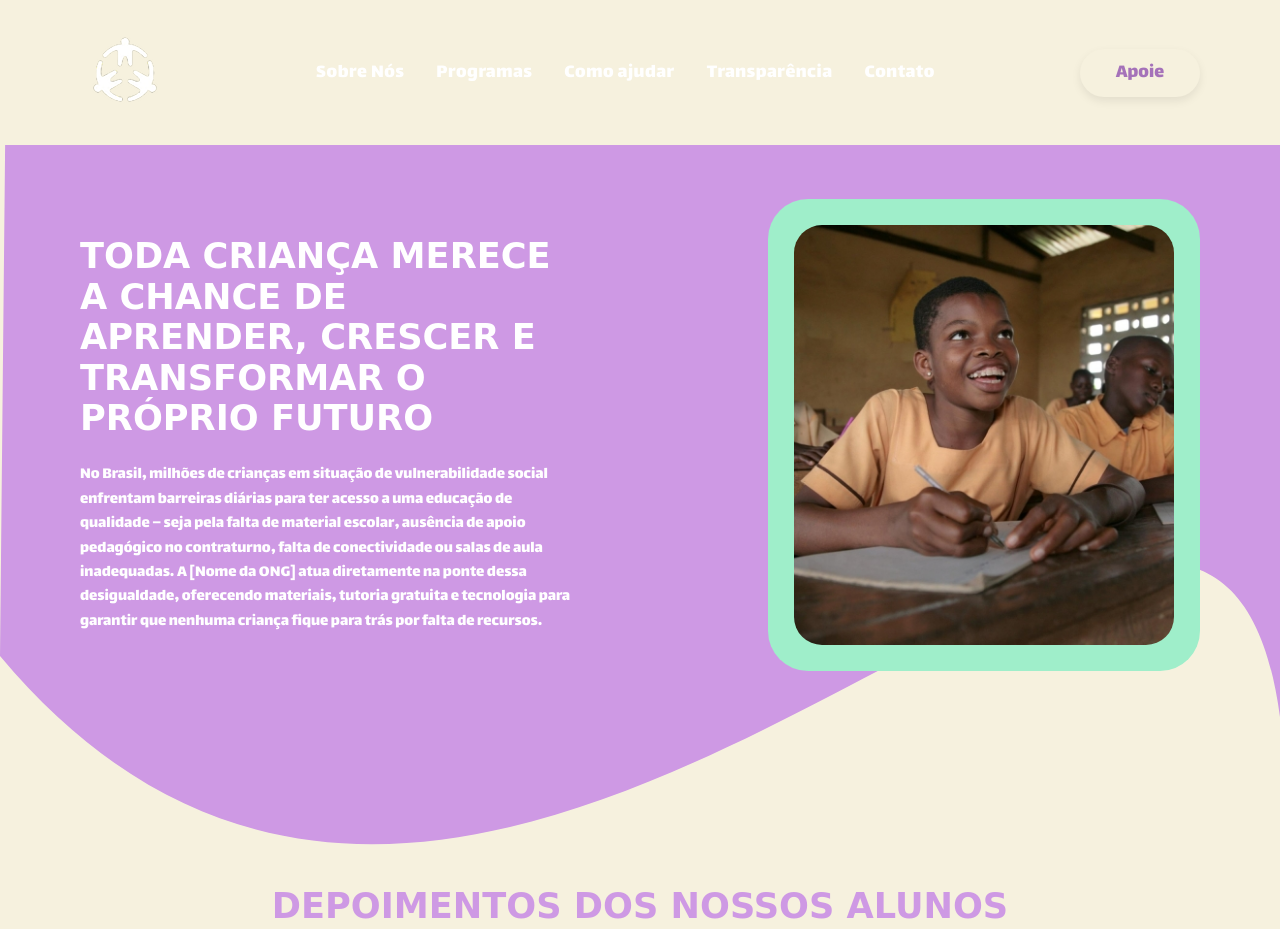
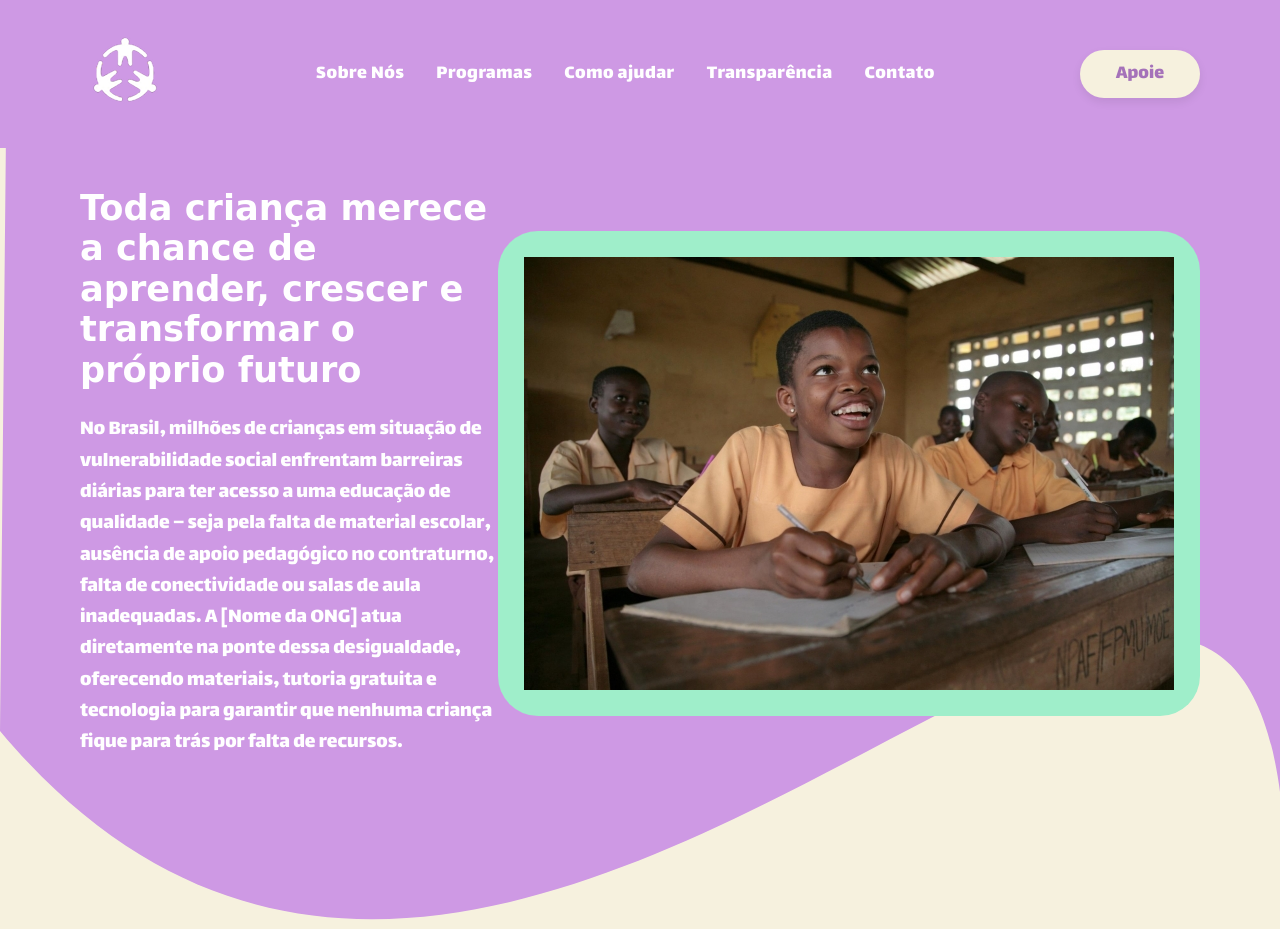
Before and after one commit to Yasmacx/sistema_de_formulario_ong, a plain HTML site: page index.html in a window 1280 px wide. Shown: the top 929 px of the page. Drawn offline with Linux system fonts and the light colour scheme; a web font is replaced by a local one.

Commit message:
home feita

```diff
--- a/css/home.css
+++ b/css/home.css
@@ -1,31 +1,56 @@
-/* Importação das fontes solicitadas */
+/* ==========================================================================
+   ÍNDICE
+   --------------------------------------------------------------------------
+   0. Importação de fontes
+   1. Variáveis (cores e fontes)
+   2. Reset e estilos globais
+   3. Cabeçalho / Menu de navegação
+   4. Seção Hero (apresentação)
+   5. Seção de Depoimentos
+   6. Responsividade (tablet / mobile)
+   ========================================================================== */
+
+
+/* ==========================================================================
+   0. IMPORTAÇÃO DE FONTES
+   Carrega do Google Fonts: Climate Crisis (títulos) e Lalezar (textos).
+   ========================================================================== */
 @import url('https://fonts.googleapis.com/css2?family=Climate+Crisis&family=Lalezar&display=swap');
 
-/* ==========================================
-   1. VARIÁVEIS DE CORES E FONTES
-   ========================================== */
+
+/* ==========================================================================
+   1. VARIÁVEIS
+   Centraliza as cores e fontes do site. Para mudar uma cor em todo o site,
+   basta alterar aqui.
+   ========================================================================== */
 :root {
-    --purple-main: #CE99E4;      /* Roxo dos vetores */
-    --cream-bg: #F6F1DE;        /* Fundo geral bege/creme */
-    --mint-green: #9FEECA;      /* Verde menta das molduras e cards */
-    --purple-dark: #A572B9;     /* Roxo das bordas e texto dos cards */
+    /* Cores */
+    --purple-main: #CE99E4;   /* Roxo dos vetores, topo e títulos */
+    --cream-bg: #F6F1DE;      /* Fundo geral bege/creme */
+    --mint-green: #9FEECA;    /* Verde menta das molduras e cards */
+    --purple-dark: #A572B9;   /* Roxo das bordas e texto dos cards */
     --white: #FFFFFF;
 
-    --font-heading: 'Climate Crisis', cursive, sans-serif;
-    --font-body: 'Lalezar', cursive, sans-serif;
+    /* Fontes */
+    --font-heading: 'Climate Crisis', cursive, sans-serif;  /* Títulos */
+    --font-body: 'Lalezar', cursive, sans-serif;            /* Textos */
 }
 
+
+/* ==========================================================================
+   2. RESET E ESTILOS GLOBAIS
+   ========================================================================== */
+
+/* Remove margens/paddings padrão e faz o tamanho dos elementos
+   incluir padding e borda (facilita os cálculos de layout). */
 * {
     margin: 0;
     padding: 0;
     box-sizing: border-box;
 }
 
-/*rodape na cor certa */
-footer, .main-footer, .footer-container {
-    background-color: #CE99E4 !important;
-}
-/* Fundo Geral da Página em #F6F1DE */
+/* Fundo creme da página, fonte padrão, texto branco e
+   sem rolagem horizontal. */
 body {
     font-family: var(--font-body);
     background-color: var(--cream-bg);
@@ -33,28 +58,48 @@ body {
     overflow-x: hidden;
 }
 
-/* ==========================================
-   2. CABEÇALHO / HEADER
-   ========================================== */
-.main-header {
+
+/* ==========================================================================
+   3. CABEÇALHO / MENU DE NAVEGAÇÃO
+   ========================================================================== */
+
+/* Barra do topo: fundo roxo, logo à esquerda e menu à direita (flex).
+   O !important garante que o roxo prevaleça sobre outros estilos. */
+.main-header,
+header {
+    background-color: #CE99E4 !important;
     display: flex;
     justify-content: space-between;
     align-items: center;
     padding: 30px 80px;
+    width: 100%;
+}
+
+/* Mantém o cabeçalho acima das outras camadas da página. */
+.main-header {
     position: relative;
     z-index: 10;
 }
 
+/* Garante o fundo roxo também em .top-bar e .hero-wrapper. */
+.top-bar,
+.hero-wrapper {
+    background-color: #CE99E4 !important;
+}
+
+/* Logo: altura fixa e largura proporcional. */
 .logo img {
     height: 50px;
     width: auto;
 }
 
+/* Lista de links do menu: lado a lado com espaçamento. */
 .nav-links {
     display: flex;
     gap: 32px;
 }
 
+/* Links do menu: brancos, sem sublinhado, com leve transição. */
 .nav-links a {
     color: var(--white);
     text-decoration: none;
@@ -64,11 +109,21 @@ body {
     transition: opacity 0.2s ease;
 }
 
+/* Efeito ao passar o mouse: link fica levemente transparente. */
 .nav-links a:hover {
     opacity: 0.85;
 }
 
-/* Botão Apoie */
+/* Força links dentro do cabeçalho a ficarem brancos (!important). */
+.main-header .nav-links a,
+.main-header a {
+    color: #FFFFFF !important;
+    font-family: 'Lalezar', cursive, sans-serif;
+    font-size: 1.25rem;
+    text-decoration: none;
+}
+
+/* Botão "Apoie" (estilo base): pílula creme com texto roxo. */
 .btn-apoie {
     background-color: var(--cream-bg);
     color: var(--purple-dark);
@@ -81,92 +136,110 @@ body {
     transition: transform 0.2s ease;
 }
 
+/* Efeito ao passar o mouse: botão cresce levemente. */
 .btn-apoie:hover {
     transform: scale(1.05);
-}/* ==========================================
-   3. HERO SECTION (COM VECTOR 3.SVG NO FUNDO)
-   ========================================== */
+}
+
+/* Botão "Apoie" dentro do cabeçalho: garante fundo creme e texto roxo,
+   mesmo com a regra de links brancos acima. */
+.main-header .btn-apoie {
+    background-color: #F6F1DE !important;
+    color: #A572B9 !important;
+    padding: 8px 36px;
+    border-radius: 25px;
+    font-family: 'Lalezar', cursive, sans-serif;
+    font-size: 1.25rem;
+    text-decoration: none;
+    box-shadow: 0 4px 10px rgba(0, 0, 0, 0.08);
+}
+
+
+/* ==========================================================================
+   4. SEÇÃO HERO (apresentação principal)
+   Texto à esquerda e imagem à direita, com o Vector 3.svg no rodapé.
+   ========================================================================== */
+
+/* Container da seção: layout em linha (texto + imagem), fundo creme
+   e o vetor decorativo (Vector 3) colado na parte de baixo. */
 .hero-section {
     display: flex;
     align-items: center;
     justify-content: space-between;
-    padding: 20px 80px 140px 80px;
-    position: relative;
-
-}
-    .hero-section  {
-    background-color: var(--cream-bg);
-    padding: 40px 80px 160px 80px;
+    padding: 40px 80px 160px 80px;  /* espaço extra embaixo para o vetor */
     position: relative;
     min-height: 700px;
+    background-color: var(--cream-bg);
 
-    /* VETOR 5 NO RODAPÉ DA SEÇÃO DE DEPOIMENTOS */
+    /* Vetor 3 no rodapé da seção hero */
     background-image: url('../imagens/Vector\ 3.svg');
     background-repeat: no-repeat;
     background-position: bottom center;
     background-size: 100% auto;
 }
 
+/* Coluna de texto (largura limitada, acima do fundo). */
 .hero-content {
     max-width: 500px;
     z-index: 5;
 }
 
-/* Título com a fonte Climate Crisis */
+/* Título principal: Climate Crisis, maiúsculo, branco. */
 .hero-content h1 {
     font-family: var(--font-heading);
     font-size: 2.2rem;
     line-height: 1.15;
     color: var(--white);
-    text-transform: uppercase;
     margin-bottom: 25px;
 }
 
-/* Texto em Lalezar */
+/* Parágrafo de apoio: Lalezar, branco. */
 .hero-content p {
     font-family: var(--font-body);
-    font-size: 1.05rem;
+    font-size: 1.35rem; /* Aumentado de 1.05rem para 1.35rem */
     line-height: 1.45;
     color: var(--white);
     font-weight: 400;
 }
 
-/* Container da Imagem Única */
+/* Coluna da imagem (acima do fundo). */
 .hero-image-container {
     position: relative;
     z-index: 5;
+    display: flex;
+    justify-content: center; /* Garantia de alinhamento centralizado do bloco da foto */
 }
 
+/* Moldura verde menta com cantos arredondados ao redor da foto. */
 .image-card {
     background-color: var(--mint-green);
     padding: 26px;
     border-radius: 40px;
+    display: flex;
+    justify-content: center;
+    align-items: center;
 }
 
-.image-card img {
-    width: 380px;
-    height: 420px;
-    object-fit: cover;
-    border-radius: 28px;
-    display: block;
-}
+/* ==========================================================================
+   5. SEÇÃO DE DEPOIMENTOS
+   Título centralizado e grade de cards, com o Vector 5.svg no rodapé.
+   ========================================================================== */
 
-/* ==========================================
-   4. DEPOIMENTOS (COM VECTOR 5.SVG NO FUNDO)
-   ========================================== */
+/* Container da seção: fundo creme e vetor decorativo (Vector 5) embaixo. */
 .depoimentos-section {
     background-color: var(--cream-bg);
-    padding: 40px 80px 160px 80px;
+    padding: 40px 80px 160px 80px;  /* espaço extra embaixo para o vetor */
     position: relative;
     min-height: 700px;
 
-    /* VETOR 5 NO RODAPÉ DA SEÇÃO DE DEPOIMENTOS */
+    /* Vetor 5 no rodapé da seção de depoimentos */
     background-image: url('../imagens/Vector\ 5.svg');
     background-repeat: no-repeat;
     background-position: bottom center;
     background-size: 100% auto;
 }
 
+/* Título da seção: roxo, centralizado, maiúsculo. */
 .depoimentos-section h2 {
     font-family: var(--font-heading);
     font-size: 2.2rem;
@@ -178,6 +251,7 @@ body {
     z-index: 5;
 }
 
+/* Grade de 2 colunas que organiza os cards. */
 .cards-grid {
     display: grid;
     grid-template-columns: 1fr 1fr;
@@ -188,6 +262,7 @@ body {
     z-index: 5;
 }
 
+/* Card de depoimento: fundo menta, borda roxa grossa e cantos arredondados. */
 .depoimento-card {
     background-color: var(--mint-green);
     border: 9px solid var(--purple-dark);
@@ -196,6 +271,10 @@ body {
     color: var(--purple-dark);
 }
 
+/* Posição dos cards na grade:
+   1º card -> coluna 1, linha 1
+   3º card -> coluna 1, linha 2
+   2º card -> coluna 2, ocupa as 2 linhas, centralizado verticalmente */
 .cards-grid .depoimento-card:nth-child(1) {
     grid-column: 1;
     grid-row: 1;
@@ -212,6 +291,7 @@ body {
     align-self: center;
 }
 
+/* Texto do depoimento. */
 .depoimento-card p {
     font-family: var(--font-body);
     font-size: 1.1rem;
@@ -219,6 +299,7 @@ body {
     margin-bottom: 15px;
 }
 
+/* Autor / informação complementar do depoimento. */
 .depoimento-card span {
     font-family: var(--font-body);
     font-size: 0.95rem;
@@ -226,16 +307,20 @@ body {
     opacity: 0.9;
 }
 
-/* ==========================================
-   5. RESPONSIVIDADE (MOBILE / TABLET)
-   ========================================== */
+
+/* ==========================================================================
+   6. RESPONSIVIDADE (telas de até 960px: tablet e mobile)
+   ========================================================================== */
 @media (max-width: 960px) {
+
+    /* Cabeçalho: logo e menu empilhados, menos espaçamento. */
     .main-header {
         flex-direction: column;
         gap: 20px;
         padding: 20px;
     }
 
+    /* Hero: texto e imagem empilhados e centralizados. */
     .hero-section {
         flex-direction: column;
         padding: 20px 20px 100px 20px;
@@ -252,12 +337,14 @@ body {
         font-size: 1.6rem;
     }
 
+    /* Imagem se adapta à largura da tela. */
     .image-card img {
         width: 100%;
         max-width: 320px;
         height: auto;
     }
 
+    /* Depoimentos: uma única coluna, cards um embaixo do outro. */
     .cards-grid {
         grid-template-columns: 1fr;
     }
```
